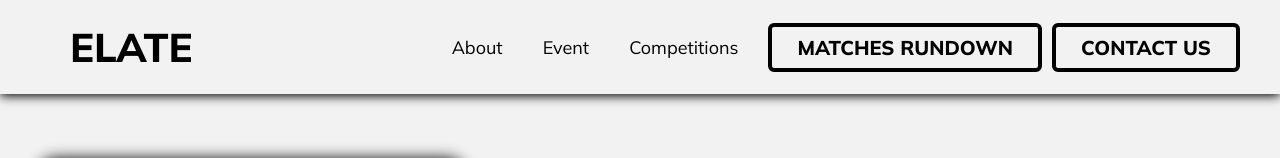
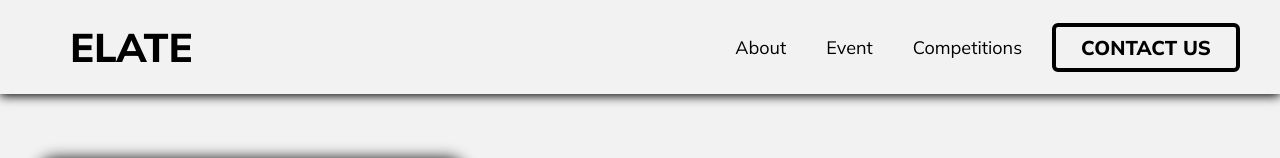
Before and after one commit to Vindicatree/Mural-Desc-ELATE, a plain HTML site: page index.html in a window 1280 px wide. Shown: the top 158 px of the page. Drawn offline with nearby package versions, Linux system fonts and the light colour scheme.

Commit message:
Add files via upload

```diff
--- a/index.html
+++ b/index.html
@@ -27,9 +27,7 @@
                 <button class="list"><a href="https://vindicatree.github.io/About-ELATE/">About</a></button>
                 <button class="list link"><a href="https://vindicatree.github.io/Event-ELATE/">Event</a></button>
                 <button class="list"><a href="https://vindicatree.github.io/Competitions-Elate/">Competitions</a></button>
-                <button class="list contact-nav"><a href="https://vindicatree.github.io/Rundown-ELATE/">Matches Rundown</a></button>
                 <button class="list contact-nav"><a href="https://vindicatree.github.io/contact-elate/" target="_blank">Contact Us</a></button>
-                <div class="contact"><a href="https://vindicatree.github.io/Rundown-ELATE/">MATCHES RUNDOWN</a></div>
                 <div class="contact"><a href="https://vindicatree.github.io/contact-elate/" target="_blank">CONTACT US</a></div>
             </nav>
 
```
